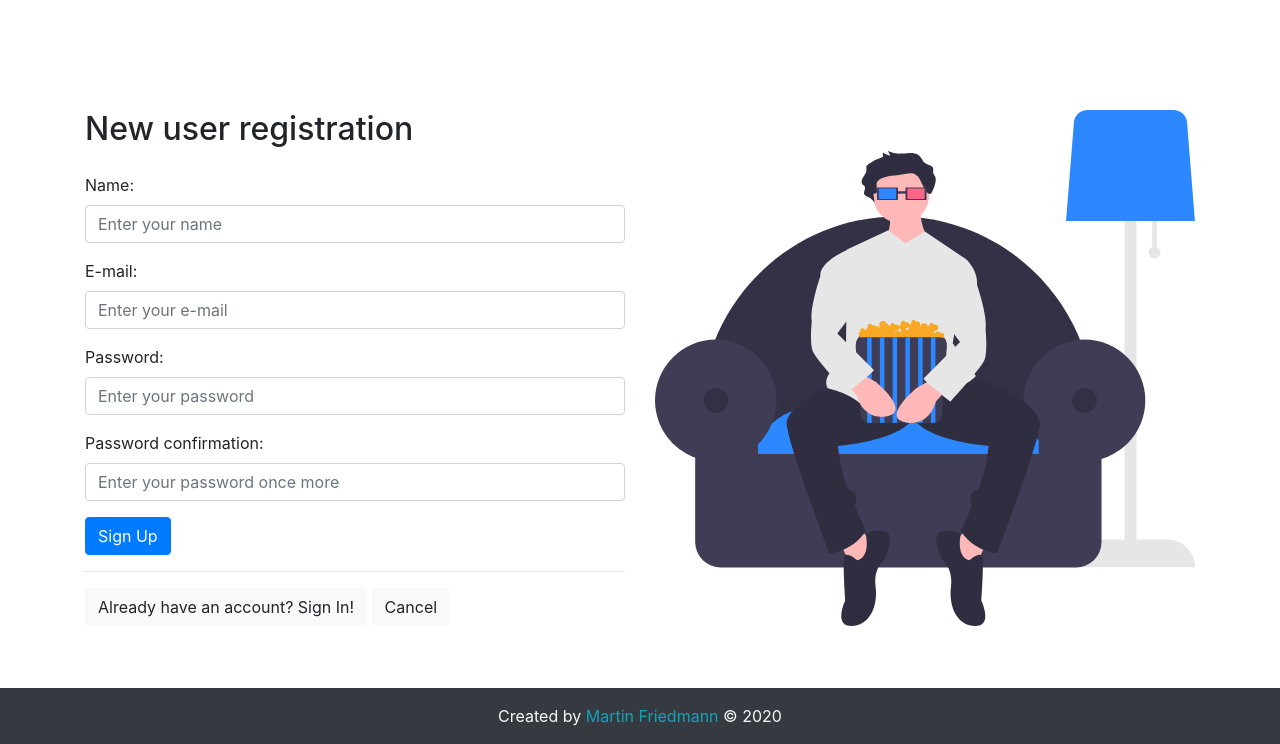
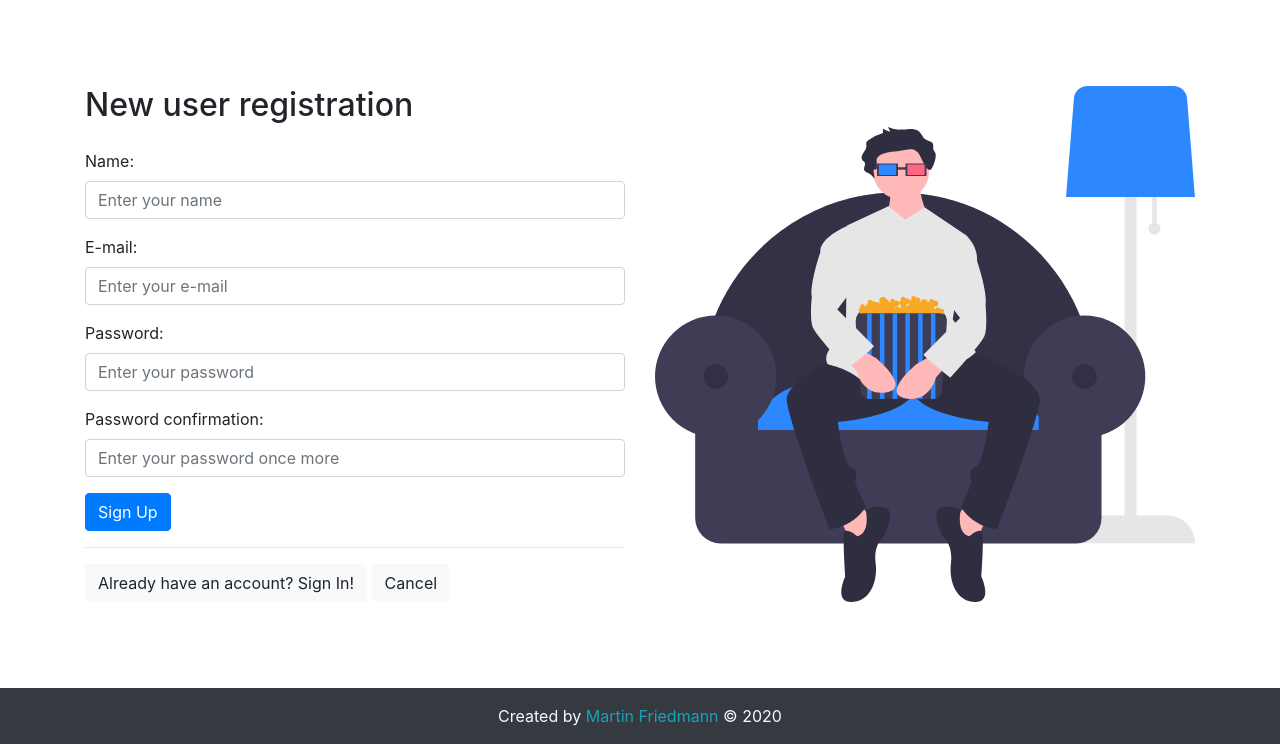
Before and after one commit to friedmannmartin/marvelous-movies, a PHP site: page /sign-up in a window 1280 px wide. Shown: the part 56-800 px from the top of the page. Run offline with PHP 8.4, Linux system fonts and the light colour scheme; a stand-in replaces the project's code that opens the database connection; some libraries are stand-ins or nearby versions.

Commit message:
Oprava třídy - vertikální zarovnání

```diff
--- a/sign-up.php
+++ b/sign-up.php
@@ -61,7 +61,7 @@
 ?>
 
 <main class="d-flex align-items-center">
-    <div class="container-sm pt-5">
+    <div class="container-sm py-5">
         <div class="row">
             <div class="col">
                 <h2 class="pb-3">New user registration</h2>
```
